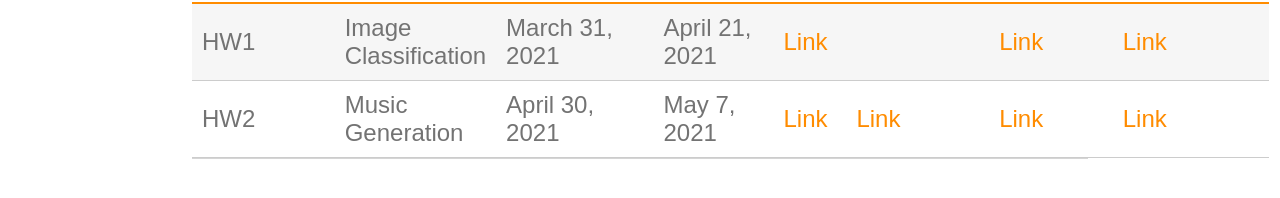
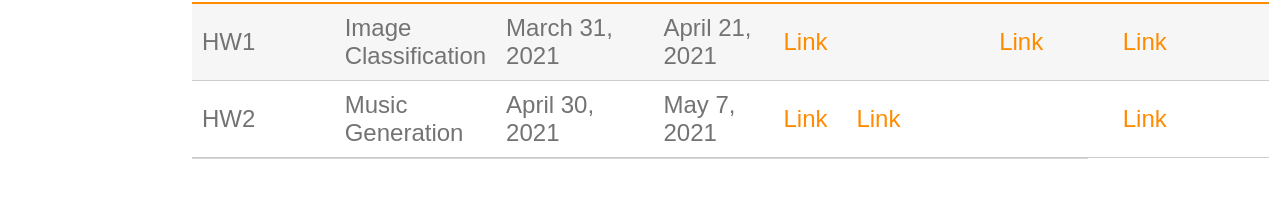
Before and after one commit to perceivelab/knowledge-discovery-course, a Jekyll site: the page built from homework.md, in a window 1280 px wide. Shown: the part 350-548 px from the top of the page. Built offline with Jekyll 4.4.1, drawn with Linux system fonts in a browser that asks for light colours; our own code applies the rules of GitHub Pages for plain Markdown files.

Commit message:
Update homework.md

```diff
--- a/homework.md
+++ b/homework.md
@@ -4,6 +4,6 @@
 | Homework | Topic | Assignment | Deadline | Task | Additional Resources | Template | Submission Form |
 | -------- | --------- | ------------ | -------- | -------------- | -------- | -------- | ------------- |
 | HW1     | Image Classification | March 31, 2021 | April 21, 2021 | [Link](hw1-2021.md) | |[Link](https://www.overleaf.com/read/fttvfxqgvfvs) | [Link](https://forms.gle/z7qvczqM2Vr1an9MA) |
-| HW2     | Music Generation | April 30, 2021 | May 7, 2021 | [Link](https://colab.research.google.com/drive/1eqqazo8UV5UvfepWv1HR2PqlJ3t5y2pa?usp=sharing) | [Link](https://drive.google.com/file/d/1BKvGydy26B8RbgAr9X0szwWiWazJaG6C/view?usp=sharing) |[Link](404) | [Link](404) |
+| HW2     | Music Generation | April 30, 2021 | May 7, 2021 | [Link](https://colab.research.google.com/drive/1eqqazo8UV5UvfepWv1HR2PqlJ3t5y2pa?usp=sharing) | [Link](https://drive.google.com/file/d/1BKvGydy26B8RbgAr9X0szwWiWazJaG6C/view?usp=sharing) |  | [Link](https://docs.google.com/forms/d/1UuN-au85M1Jlstr6AF8SNPJ9JyBWwzo1SPM_YvOSzlY/edit) |
 
 [404]: /knowledge-discovery-course/fallback
```
